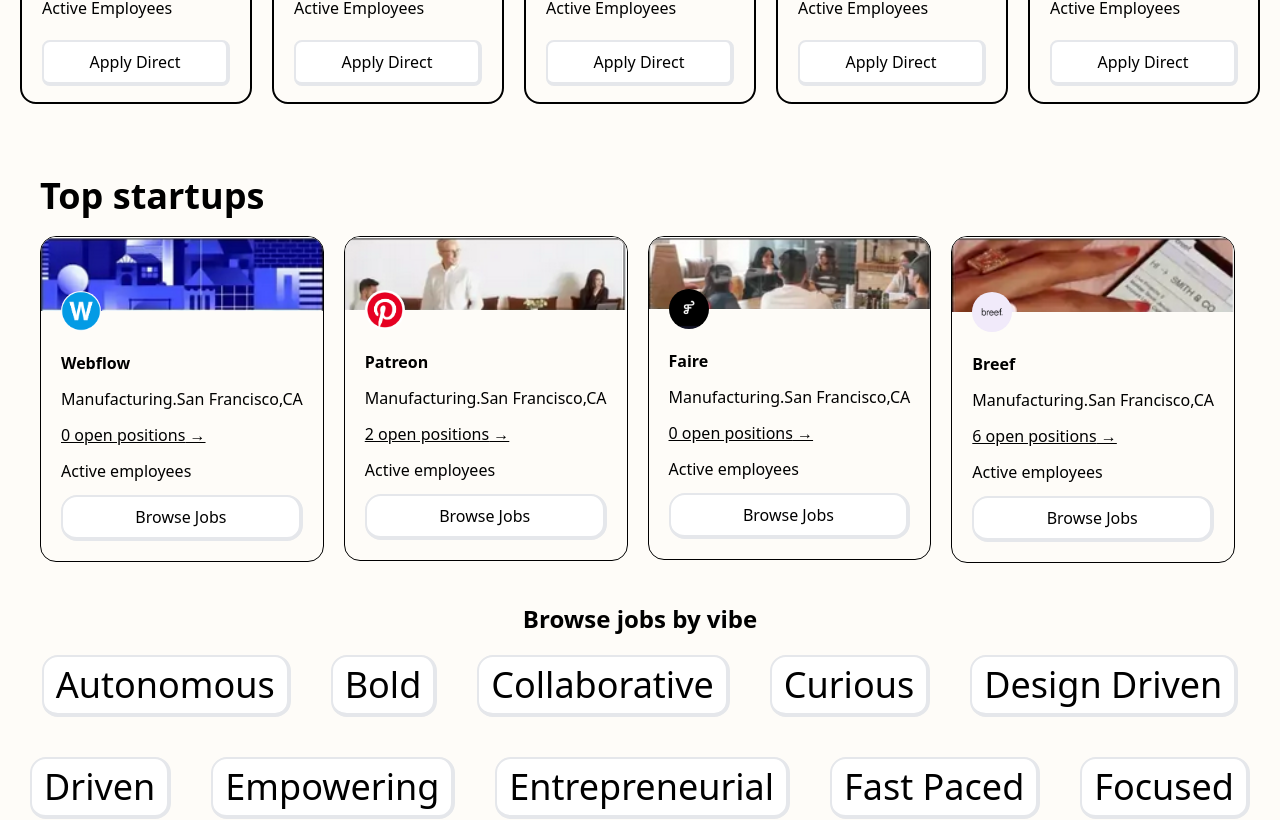
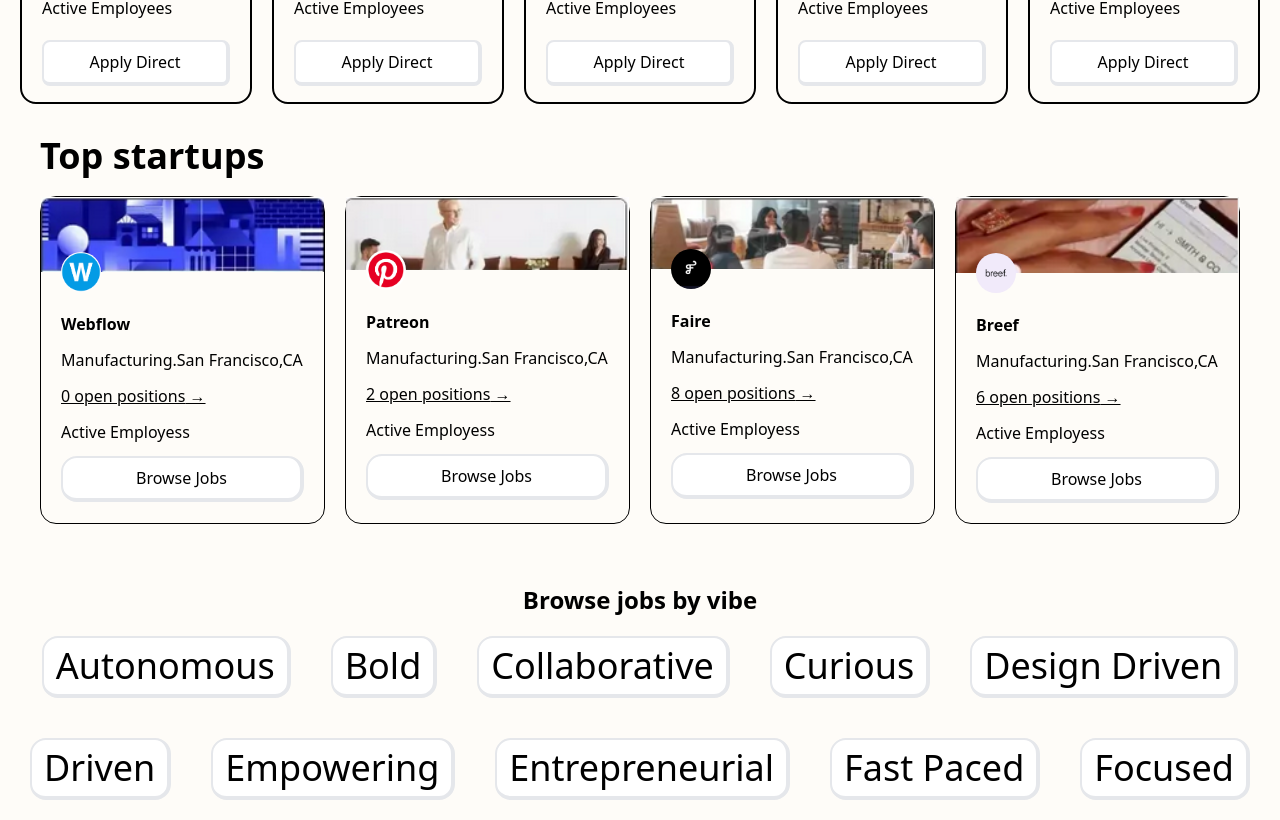
Before and after one commit to ayush362/parallel-website, a Next.js app: page / in a window 1280 px wide. Shown: the part 1576-2396 px from the top of the page. Built offline with nearby package versions, Linux system fonts and the light colour scheme.

Commit message:
refactored the footer and startup section in mobile size.. some more features are still need to be added

```diff
--- a/components/footer.tsx
+++ b/components/footer.tsx
@@ -3,22 +3,21 @@
 const Footer = () => {
   return (
     <section className="bg-black py-10">
-            <div
-                className="mx-auto pt-10 justify-between items-center flex-col gap-5 text-white sm:flex-row  container flex ">
-                <div className="w-1/4">
+      <div className="mx-auto pt-10 px-5 text-white container grid grid-cols-2 lg:grid-cols-4 ">
+        <div className="mr-5 overflow-x-auto">
           <form>
-                        <label>Join for free career tips:</label> <br/>
+            <label>Join for free career tips:</label> <br />
             <input
               placeholder="something@email.com"
               type="text"
               id="fname"
               name="fname"
-                            className="border-2 border-black my-5 mr-3"
+              className="border-2 border-black my-5"
             />
             <button className="btn btn-yellow">Sign Up</button>
           </form>
         </div>
-                <div className="ml-5 sm:ml-0 ">
+        <div className="mb-8 lg:mb-0">
           <ul className="flex flex-col gap-5">
             <li className="font-bold">For Candidates</li>
             <li>Explore Jobs</li>
--- a/components/layout.tsx
+++ b/components/layout.tsx
@@ -5,7 +5,7 @@
 type LayoutPropsType = { children: React.ReactNode }
 export const Layout = ({children}: LayoutPropsType) => {
 return (
-        <main className="overflow-hidden">
+        <main className="overflow-hidden" >
             <Navbar/>
             {children}
             <Footer/>
--- a/sections/collection/index.tsx
+++ b/sections/collection/index.tsx
@@ -17,7 +17,7 @@
     ];
     return (
         <section className="container mx-auto mt-10 ">
-            <div className="grid grid-cols-1 md:grid-cols-2 lg:grid-cols-3 gap-8">
+            <div className="grid grid-cols-1 md:grid-cols-2 lg:grid-cols-3 gap-8 px-4">
                 {collectionCard.map((collectionCard, index) => (
                     <CollectionCard key={index} {...collectionCard} />
                 ))}
--- a/sections/hero.tsx
+++ b/sections/hero.tsx
@@ -7,21 +7,25 @@
     "Colaborative",
     "Curious",
     "Design Driven",
-    ]
+  ];
   return (
     <section className="flex flex-col justify-center items-center bg-black relative">
-            <img className="absolute w-full h-full object-cover brightness-75" src="/woman.png" alt="lady"/>
+      <img
+        className="absolute w-full h-full object-cover brightness-75"
+        src="/woman.png"
+        alt="lady"
+      />
       <div className="relative pt-48 pb-0 lg:py-32 container mx-auto w-full flex flex-col lg:p-5 gap-5">
-                <h3 className="font-bold text-5xl lg:text-4xl text-white lg:text-6xl lg:w-1/2 text-center lg:text-left pb-8 lg:pb-0">
+        <h3 className="font-bold text-5xl text-white lg:text-6xl lg:w-1/2 text-center lg:text-left pb-8 lg:pb-0">
           Find your life's work
         </h3>
-                <FormSection tags={tags}/>
+        <FormSection tags={tags} />
       </div>
     </section>
   );
 };
 
-const FormSection = ({tags}: { tags: string[] }) => {
+const FormSection = ({ tags }: { tags: string[] }) => {
   return (
     <div className="flex flex-col gap-5 items-center lg:items-start lg:text-white font-bold w-full lg:w-1/2 bg-white lg:bg-transparent pt-8 pb-8 px-5 lg:px-0">
       <p className="text-xl lg:text-2xl text-center lg:text-left w-2/3 lg:w-full">
@@ -41,18 +45,17 @@
             S
           </button>
         </div>
-                <button className="btn btn-yellow">
-                    Search →
-                </button>
+        <button className="btn btn-yellow">Search →</button>
       </form>
       <div className="flex flex-wrap gap-2">
         {tags.map((tag) => (
-                    <button
-                        className="bg-transparent text-white border border-black lg:border-white text-black lg:text-white rounded-full text-xs px-2 py-1">{tag}</button>
+          <button className="bg-transparent lg:text-white border border-black lg:border-white text-black rounded-full text-xs px-2 py-1">
+            {tag}
+          </button>
         ))}
       </div>
     </div>
-    )
-}
+  );
+};
 
 export default HeroSection;
--- a/sections/job/index.tsx
+++ b/sections/job/index.tsx
@@ -1,5 +1,5 @@
 import React from "react";
-import {JobCard, JobCardPropsType} from "@/sections/job/job-card";
+import { JobCard, JobCardPropsType } from "@/sections/job/job-card";
 
 export const JobSection = () => {
   const jobCards: JobCardPropsType[] = [
--- a/sections/startup/index.tsx
+++ b/sections/startup/index.tsx
@@ -1,45 +1,47 @@
 import React from "react";
-import StartupCard from "@/sections/startup/startup-card";
+import StartupCard, {
+  StartupCardPropsType,
+} from "@/sections/startup/startup-card";
 
 export const StartupSection = () => {
-    return (
-        <section className="container mx-auto mt-10 px-10">
-            <h1 className="font-bold text-4xl mb-5">Top startups</h1>
-            <div
-                className="sm:flex gap-5 flex flex-col sm:flex-row justify-center items-center sm:justify-normal sm:items-start">
-                <StartupCard
-                    backgroundUrl="/st1.png"
-                    logoUrl="/sl1.png"
-                    title="Webflow"
-                    location="Manufacturing.San Francisco,CA"
-                    position="0 open positions"
-                    employees="Active employees"
-                />
-                <StartupCard
-                    backgroundUrl="/st2.png"
-                    logoUrl="/sl2.png"
-                    title="Patreon"
-                    location="Manufacturing.San Francisco,CA"
-                    position="2 open positions"
-                    employees="Active employees"
-                />
-                <StartupCard
-                    backgroundUrl="/st3.png"
-                    logoUrl="/sl3.png"
-                    title="Faire"
-                    location="Manufacturing.San Francisco,CA"
-                    position="0 open positions"
-                    employees="Active employees"
-                />
-                <StartupCard
-                    backgroundUrl="/st4.png"
-                    logoUrl="/sl4.png"
-                    title="Breef"
-                    location="Manufacturing.San Francisco,CA"
-                    position="6 open positions"
-                    employees="Active employees"
-                />
-            </div>
-        </section>
-    );
+  const startupCard: StartupCardPropsType[] = [
+    {
+      backgroundUrl: "/st1.png",
+      logoUrl: "/sl1.png",
+      title: "Webflow",
+      location: "Manufacturing.San Francisco,CA",
+      position: "0 open positions",
+    },
+    {
+      backgroundUrl: "/st2.png",
+      logoUrl: "/sl2.png",
+      title: "Patreon",
+      location: "Manufacturing.San Francisco,CA",
+      position: "2 open positions",
+    },
+    {
+      backgroundUrl: "/st3.png",
+      logoUrl: "/sl3.png",
+      title: "Faire",
+      location: "Manufacturing.San Francisco,CA",
+      position: "8 open positions",
+    },
+    {
+      backgroundUrl: "/st4.png",
+      logoUrl: "/sl4.png",
+      title: "Breef",
+      location: "Manufacturing.San Francisco,CA",
+      position: "6 open positions",
+    },
+  ];
+  return (
+    <section className="container mx-auto overflow-hidden px-10">
+      <h1 className="font-bold text-4xl mb-5">Top startups</h1>
+      <div className="flex gap-5 overflow-x-scroll pb-5">
+        {startupCard.map((startupCard, index) => (
+          <StartupCard key={index} {...startupCard} />
+        ))}
+      </div>
+    </section>
+  );
 };
--- a/sections/startup/startup-card.tsx
+++ b/sections/startup/startup-card.tsx
@@ -1,33 +1,27 @@
 import React from "react";
 
-type StartupCardPropsType = {
+export type StartupCardPropsType = {
   backgroundUrl: string;
   logoUrl: string;
   title: string;
   location: string;
   position: string;
-    employees: string;
+  employees?: string;
   buttonText?: string;
 };
-const StartupCard = (
-    {
+const StartupCard = ({
   backgroundUrl,
   title,
   buttonText = "Browse Jobs",
   logoUrl,
   position,
   location,
-        employees
+  employees = "Active Employess",
 }: StartupCardPropsType) => {
   return (
-        <div
-            className="border border-black rounded-2xl mb-10 overflow-hidden">
+    <div className="w-full border border-black rounded-2xl mb-10">
       <div className="relative">
-                <img
-                    src={backgroundUrl}
-                    alt={title}
-                    className="w-full relative"
-                />
+        <img src={backgroundUrl} alt={title} className="w-full relative" />
         <img
           src={logoUrl}
           alt={title}
--- a/sections/work/index.tsx
+++ b/sections/work/index.tsx
@@ -8,7 +8,7 @@
     "Get matched and discover roles",
     "Message direct with hiring teams",
     "Track your jobs & status",
-        "Learn & level up"
+    "Learn & level up",
   ];
   return (
     <section className="container mx-auto mt-10">
@@ -18,18 +18,12 @@
       <div className="flex">
         <div className="w-1/2 hidden md:flex md:flex-col md:gap-6">
           {workSections.map((message, index) => (
-                        <WorkCard key={index} sno={index + 1} message={message}/>
+            <WorkCard key={index} sno={index + 1} message={message} />
           ))}
         </div>
         <div className="">
           <div>
-                        <Image
-                            src="/works.png"
-                            alt="works"
-                            height={800}
-                            width={1000}
-                            className="w-full"
-                        />
+            <img src="/works.png" alt="works" className="w-full h-full" />
           </div>
         </div>
       </div>
--- a/sections/work/work-card.tsx
+++ b/sections/work/work-card.tsx
@@ -1,15 +1,19 @@
-import React from "react";
+import React, { useState } from "react";
 
 export type WorkCardPropsDetails = {
   sno: number;
   message: string;
 };
 const WorkCard = (props: WorkCardPropsDetails) => {
+  const [isSelected, setSelected] = useState(false);
   return (
     <section className="flex gap-5 px-5 xl:ml-60">
-      <span className="border-2 border-black px-4 py-2  rounded-full bg-yellow-400">
+      <button
+        onClick={() => setSelected(!isSelected)}
+        className="border-2 border-black px-4 py-2  rounded-full bg-yellow-400"
+      >
         {props.sno}
-      </span>
+      </button>
       <p>{props.message}</p>
     </section>
   );
```
Also changed, not shown: sections/contact.tsx (+4 -14 lines), sections/job/job-card.tsx (+29 -17 lines). Lines whose indentation alone changed are shown as unchanged.
